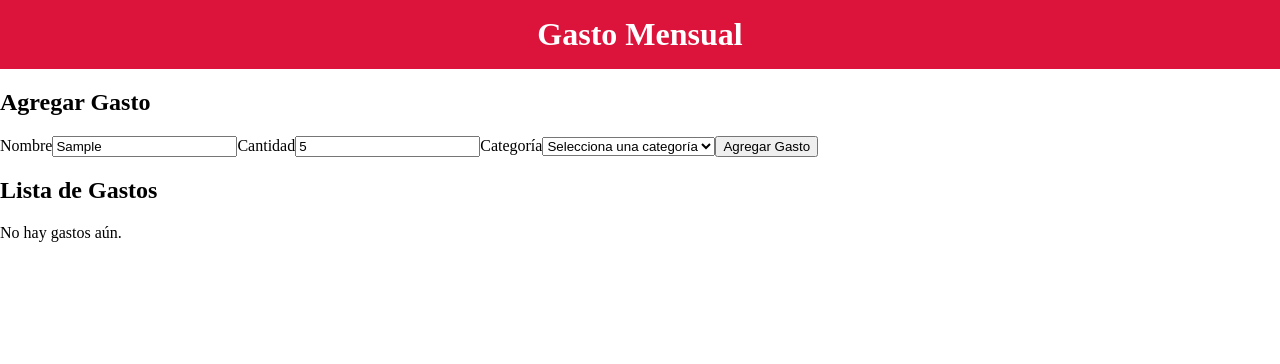
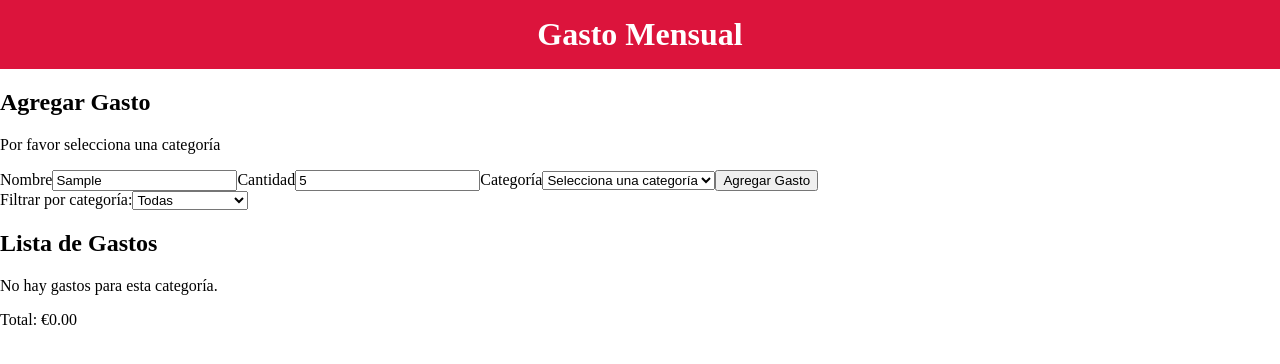
Before and after one commit to cobomaster/GastoMensual, a React (Vite) app: page / in a window 1280 px wide. Both pictures are taken after typing "Sample", "5" into the empty fields and a click on the button "Agregar Gasto". Shown: the top 364 px of the page. Built offline with nearby package versions, Linux system fonts and the light colour scheme.

Commit message:
Feat: Validacion avanzada y manejo de errores en el formulario de gastos

```diff
--- a/src/FormularioGasto.jsx
+++ b/src/FormularioGasto.jsx
@@ -1,23 +1,13 @@
-import React, { useState, useEffect } from 'react';
+import React, { useState } from 'react';
 
-const FormularioGasto = ({ agregarGasto, gastoEditar, limpiarEditar }) => {
+const FormularioGasto = ({ AgregarGasto, gastoEditar, actualizarGasto }) => {
   const [formulario, setFormulario] = useState({
-    nombre: '',
-    cantidad: '',
-    categoria: '',
+    nombre: gastoEditar ? gastoEditar.nombre : '',
+    cantidad: gastoEditar ? gastoEditar.cantidad : '',
+    categoria: gastoEditar ? gastoEditar.categoria : '',
   });
 
-  // Si hay gastoEditar, carga sus datos en el formulario
-  useEffect(() => {
-    if (gastoEditar) {
-      setFormulario({
-        nombre: gastoEditar.nombre,
-        cantidad: gastoEditar.cantidad.toString(),
-        categoria: gastoEditar.categoria,
-        id: gastoEditar.id,
-      });
-    }
-  }, [gastoEditar]);
+  const [error, setError] = useState('');
 
   const handleChange = (e) => {
     const { name, value } = e.target;
@@ -25,38 +15,57 @@ const FormularioGasto = ({ agregarGasto, gastoEditar, limpiarEditar }) => {
       ...prev,
       [name]: value,
     }));
+    setError(''); // limpiar error al cambiar input
   };
 
   const handleSubmit = (e) => {
     e.preventDefault();
 
-    if (!formulario.nombre || !formulario.cantidad || !formulario.categoria) {
-      alert('Por favor, completa todos los campos');
+    if (!formulario.nombre.trim()) {
+      setError('El nombre es obligatorio y no puede estar vacío');
+      return;
+    }
+    if (!formulario.cantidad || isNaN(formulario.cantidad) || Number(formulario.cantidad) <= 0) {
+      setError('La cantidad debe ser un número positivo');
+      return;
+    }
+    if (!formulario.categoria) {
+      setError('Por favor selecciona una categoría');
       return;
     }
 
-    const nuevoGasto = {
-      ...formulario,
-      cantidad: Number(formulario.cantidad),
-      id: formulario.id ? formulario.id : Date.now().toString(),
-    };
+    // Aquí podrías validar si hay duplicados antes de agregar
+    // Por ejemplo, si recibes la lista completa de gastos como prop para comparar
 
-    agregarGasto(nuevoGasto);
+    if (gastoEditar) {
+      actualizarGasto({
+        ...gastoEditar,
+        nombre: formulario.nombre.trim(),
+        cantidad: Number(formulario.cantidad),
+        categoria: formulario.categoria,
+      });
+    } else {
+      AgregarGasto({
+        id: Date.now(),
+        nombre: formulario.nombre.trim(),
+        cantidad: Number(formulario.cantidad),
+        categoria: formulario.categoria,
+      });
+    }
 
     setFormulario({
       nombre: '',
       cantidad: '',
       categoria: '',
     });
-
-    if (gastoEditar) limpiarEditar(); // Limpiar edición cuando se envía el formulario
   };
 
   return (
     <form onSubmit={handleSubmit} className="p-4 bg-white shadow-md rounded-xl max-w-md mx-auto">
-      <h2 className="text-xl font-bold mb-4 text-center">
-        {gastoEditar ? 'Editar Gasto' : 'Agregar Gasto'}
-      </h2>
+      <h2 className="text-xl font-bold mb-4 text-center">{gastoEditar ? 'Editar Gasto' : 'Agregar Gasto'}</h2>
+
+      {error && <p className="mb-4 text-red-600 font-semibold">{error}</p>}
+
       <label className="block mb-2">
         <span className="text-sm font-medium">Nombre</span>
         <input
--- a/src/ListaGastos.jsx
+++ b/src/ListaGastos.jsx
@@ -4,20 +4,24 @@ import FormularioGasto from './FormularioGasto';
 const ListaGastosApp = () => {
   const [gastos, setGastos] = useState([]);
   const [gastoEditar, setGastoEditar] = useState(null);
+  const [categoriaSeleccionada, setCategoriaSeleccionada] = useState('todas');
 
+  // Añadir gasto nuevo
   const agregarGasto = (gasto) => {
-    if (gasto.id && gastos.some((g) => g.id === gasto.id)) {
-      // Editar gasto existente
-      setGastos((prevGastos) =>
-        prevGastos.map((g) => (g.id === gasto.id ? gasto : g))
-      );
-    } else {
-      // Agregar gasto nuevo
-      setGastos((prevGastos) => [...prevGastos, gasto]);
-    }
-    setGastoEditar(null); // Limpiar estado edición
+    setGastos((prevGastos) => [...prevGastos, gasto]);
   };
 
+  // Actualizar gasto editado
+  const actualizarGasto = (gastoActualizado) => {
+    setGastos((prevGastos) =>
+      prevGastos.map((gasto) =>
+        gasto.id === gastoActualizado.id ? gastoActualizado : gasto
+      )
+    );
+    setGastoEditar(null); // limpiar edición
+  };
+
+  // Eliminar gasto
   const eliminarGasto = (id) => {
     setGastos((prevGastos) => prevGastos.filter((gasto) => gasto.id !== id));
     if (gastoEditar && gastoEditar.id === id) {
@@ -25,37 +29,73 @@ const ListaGastosApp = () => {
     }
   };
 
+  // Al clicar editar, cargar gasto en formulario
   const editarGasto = (gasto) => {
     setGastoEditar(gasto);
   };
 
+  // Filtrar gastos por categoría
+  const gastosFiltrados =
+    categoriaSeleccionada === 'todas'
+      ? gastos
+      : gastos.filter((gasto) => gasto.categoria === categoriaSeleccionada);
+
+  // Calcular total filtrado
+  const totalGastos = gastosFiltrados.reduce(
+    (total, gasto) => total + Number(gasto.cantidad),
+    0
+  );
+
   return (
     <div className="min-h-screen bg-gray-100 p-4">
-      <FormularioGasto agregarGasto={agregarGasto} gastoEditar={gastoEditar} limpiarEditar={() => setGastoEditar(null)} />
+      <FormularioGasto
+        AgregarGasto={agregarGasto}
+        gastoEditar={gastoEditar}
+        actualizarGasto={actualizarGasto}
+      />
 
-      <div className="mt-8 max-w-md mx-auto">
+      <div className="max-w-md mx-auto mt-6">
+        <label className="block mb-1 font-medium">Filtrar por categoría:</label>
+        <select
+          value={categoriaSeleccionada}
+          onChange={(e) => setCategoriaSeleccionada(e.target.value)}
+          className="w-full p-2 border rounded"
+        >
+          <option value="todas">Todas</option>
+          <option value="comida">Comida</option>
+          <option value="transporte">Transporte</option>
+          <option value="entretenimiento">Entretenimiento</option>
+          <option value="otros">Otros</option>
+        </select>
+      </div>
+
+      <div className="mt-6 max-w-md mx-auto">
         <h2 className="text-xl font-bold mb-4 text-center">Lista de Gastos</h2>
 
-        {gastos.length === 0 ? (
-          <p className="text-center text-gray-600">No hay gastos aún.</p>
+        {gastosFiltrados.length === 0 ? (
+          <p className="text-center text-gray-600">
+            No hay gastos para esta categoría.
+          </p>
         ) : (
           <ul className="space-y-2">
-            {gastos.map((gasto) => (
+            {gastosFiltrados.map((gasto) => (
               <li
                 key={gasto.id}
                 className="p-3 bg-white shadow rounded flex justify-between items-center"
               >
                 <div>
                   <p className="font-semibold">{gasto.nombre}</p>
-                  <p className="text-sm text-gray-600 capitalize">{gasto.categoria}</p>
+                  <p className="text-sm text-gray-600 capitalize">
+                    {gasto.categoria}
+                  </p>
                 </div>
                 <span className="text-blue-600 font-bold">
                   €{Number(gasto.cantidad).toFixed(2)}
                 </span>
-                <div className="flex space-x-2">
+                <div className="flex gap-2">
                   <button
                     onClick={() => editarGasto(gasto)}
-                    className="text-green-600 hover:text-green-800"
+                    className="text-yellow-600 hover:text-yellow-800"
                     title="Editar gasto"
                   >
                     ✏️
@@ -72,6 +112,10 @@ const ListaGastosApp = () => {
             ))}
           </ul>
         )}
+
+        <div className="mt-6 text-center font-bold text-lg">
+          Total: €{totalGastos.toFixed(2)}
+        </div>
       </div>
     </div>
   );
```
Also changed, not shown: 1 other file (tests, documents, lock files or other folders).
